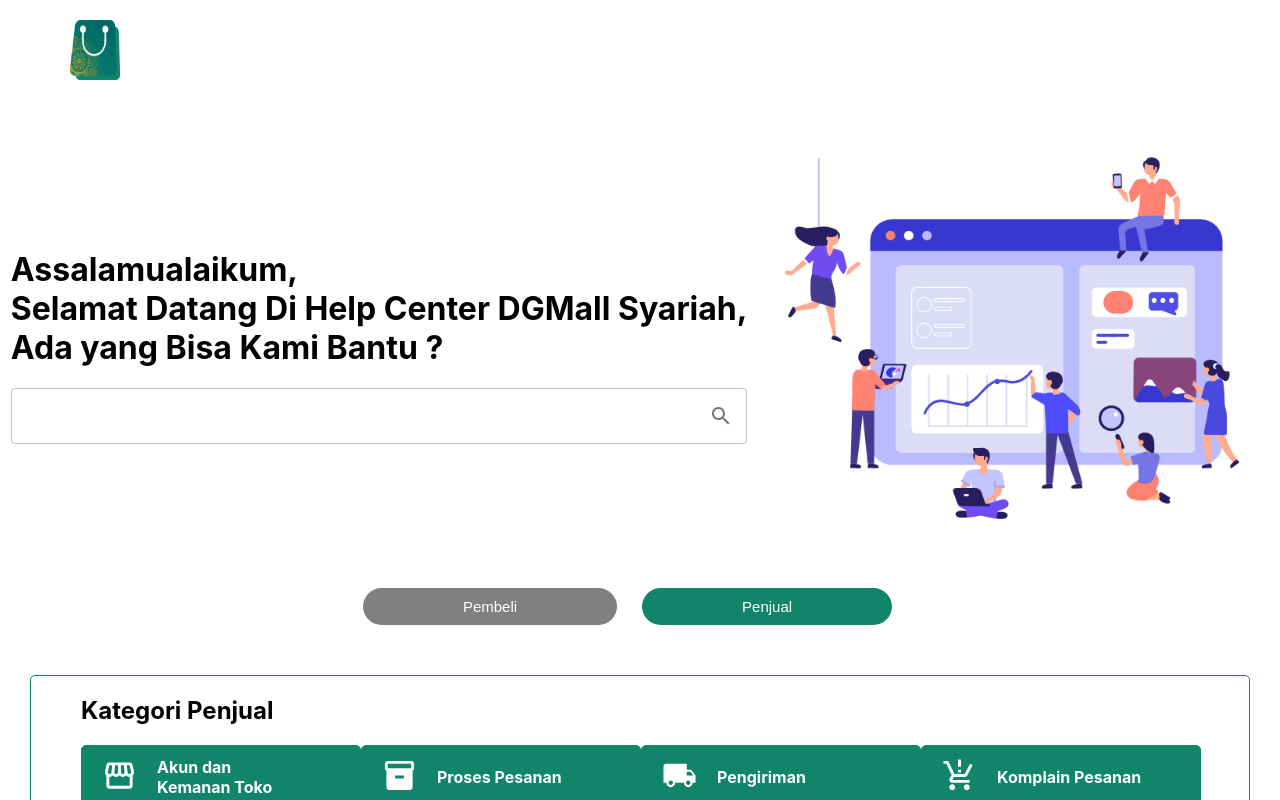
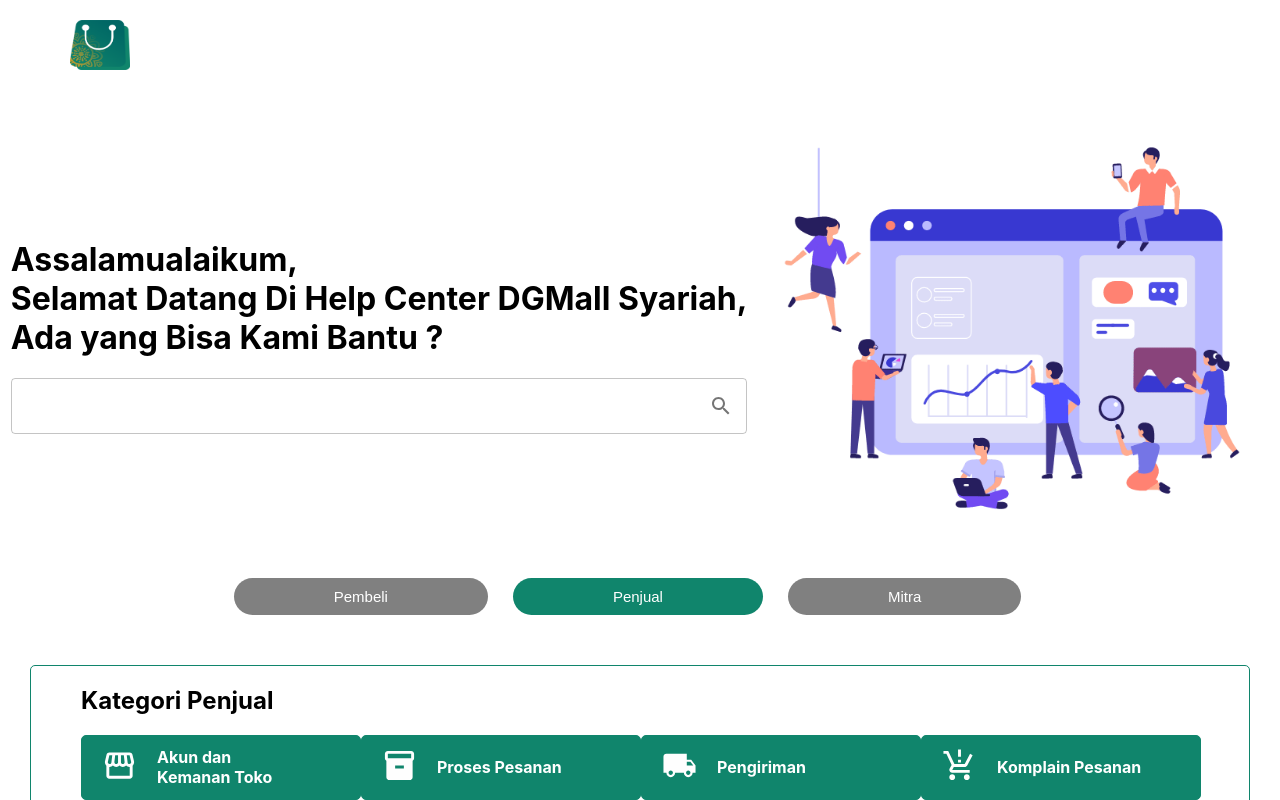
Before and after one commit to sigitjarkasih/dgp_next_dokumentasi, a Next.js app: page /penjual in a window 1280 px wide. Shown: the top 800 px of the page. Built offline with nearby package versions, Linux system fonts and the light colour scheme.

Commit message:
menambahkan button mitra di tampilan penjual

```diff
--- a/pages/penjual/index.js
+++ b/pages/penjual/index.js
@@ -42,8 +42,8 @@
               <div style={{ marginTop: "20px", marginLeft: "70px" }}>
                 <Image
                   src="/logoDgmall.png"
-                  width={50}
-                  height={60}
+                  width={60}
+                  height={50}
                   alt="logo"
                 />
               </div>
@@ -87,7 +87,12 @@
                   </div>
                 </div>
                 <div>
-                  <Image src="/penjual.gif" width={500} height={500} alt="logo" />
+                  <Image
+                    src="/penjual.gif"
+                    width={500}
+                    height={500}
+                    alt="logo"
+                  />
                 </div>
               </div>
 
@@ -137,6 +142,29 @@
                       bgcolor="#10856c"
                       color="white"
                       title="Penjual"
+                      padding="10px"
+                      border="none"
+                      paddingLeft="100px"
+                      paddingRight="100px"
+                    />
+                  </Link>
+                </div>
+
+                <div
+                  style={{
+                    marginlef: "25px",
+                    marginRight: "25px",
+                  }}
+                >
+                  <Link href="./mitra">
+                    <SButton
+                      type="button"
+                      fontSize="15px"
+                      radius="50px"
+                      cursor="pointer"
+                      bgcolor="grey"
+                      color="white"
+                      title="Mitra"
                       padding="10px"
                       border="none"
                       paddingLeft="100px"
@@ -461,12 +489,7 @@
             </div>
             &nbsp; &nbsp; &nbsp;
             <div style={{ verticalAlign: "baseline" }}>
-              <Image
-                src="/logoDgmall.png"
-                alt="Logo"
-                width={70}
-                height={50}
-              />
+              <Image src="/logoDgmall.png" alt="Logo" width={70} height={50} />
             </div>
           </div>
         </div>
```
